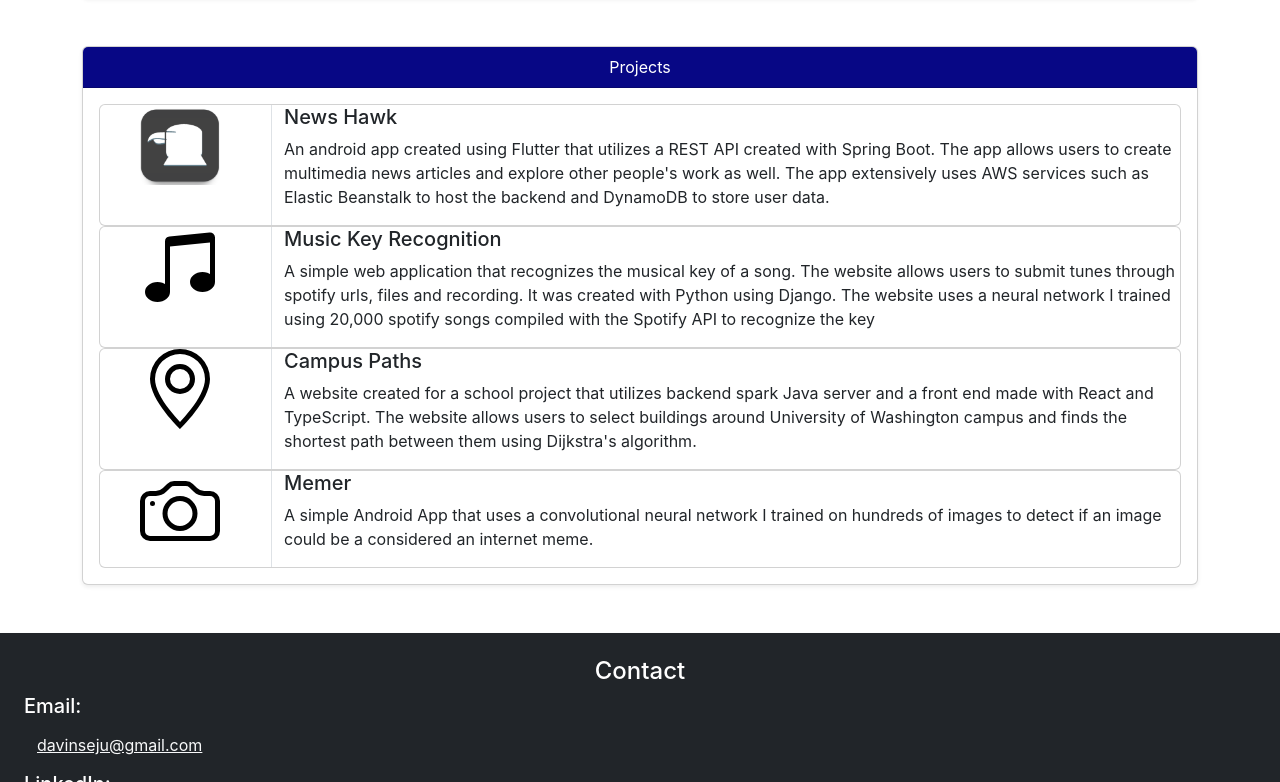
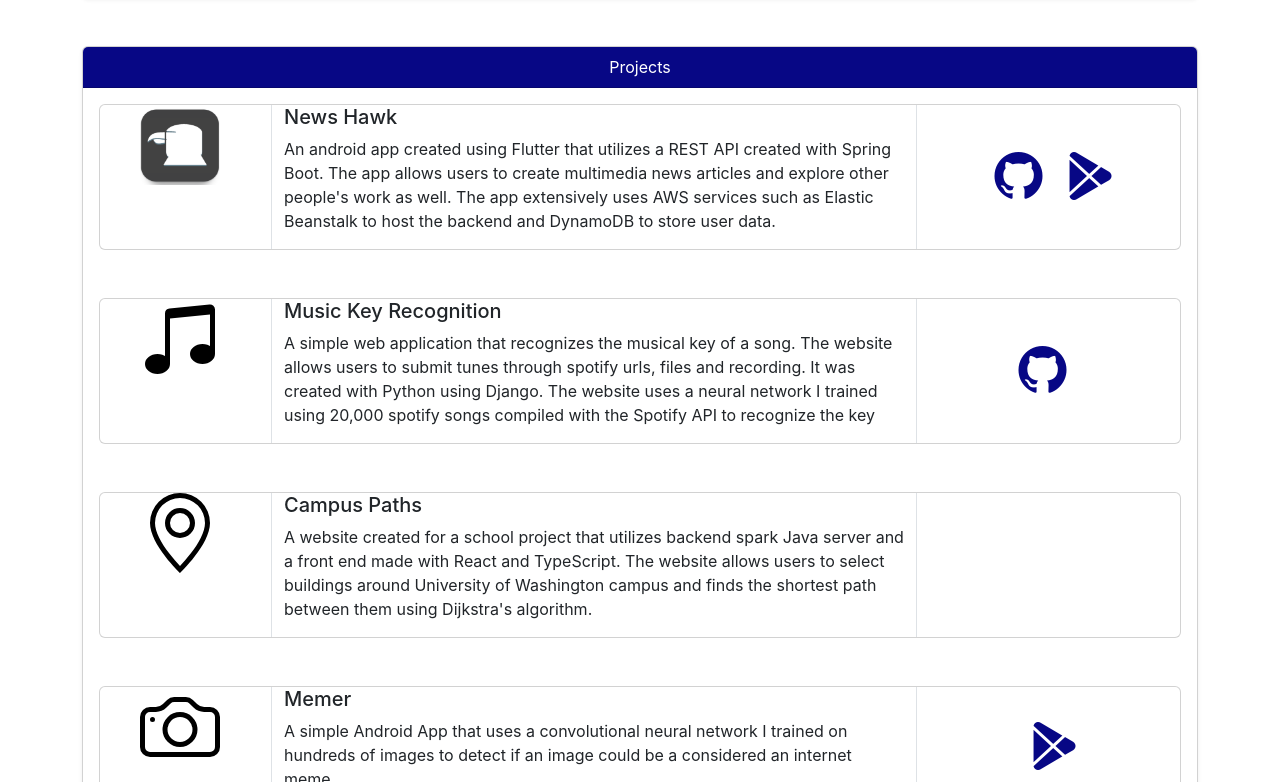
Before and after one commit to sejudav20/personal-website, a React (Create React App) app: page / in a window 1280 px wide. Shown: the part 3338-4120 px from the top of the page. Built offline with nearby package versions, Linux system fonts and the light colour scheme.

Commit message:
Added Links to Projects

```diff
--- a/src/App.css
+++ b/src/App.css
@@ -20,3 +20,7 @@ html {
 #download-card {
   width: 250px;
 }
+
+.links-icon{
+  font-size:3em;
+}
--- a/src/ContactBar.tsx
+++ b/src/ContactBar.tsx
@@ -10,7 +10,7 @@ function ContactBar({ id }: ContactBarProp) {
     return (<div id={id} className="mt-5 p-4  text-white bg-dark shadow-sm">
         <center><h4>Contact</h4></center>
         <h5>Email:</h5>
-        <a className="btn btn-link mb-2 text-light" href='mailto:davinseju@gmail.com'>davinseju@gmail.com</a>
+        <p>davinseju (at) gmail.com</p>
 
         <h5>LinkedIn:</h5>
         <a className="btn btn-link mb-2 text-light" href='https://www.linkedin.com/in/davin-seju-7813601b3/'>https://www.linkedin.com/in/davin-seju-7813601b3/</a>
--- a/src/Content.tsx
+++ b/src/Content.tsx
@@ -180,15 +180,30 @@ export function Projects() {
     return (
         <><ProjectCard iconPath="./news_hawk.png" title="News Hawk" details="An android app created using Flutter that utilizes a
         REST API created with Spring Boot. The app allows users to create multimedia news articles and explore other people's work as well.
-        The app extensively uses AWS services such as Elastic Beanstalk to host the backend and DynamoDB to store user data." />
+        The app extensively uses AWS services such as Elastic Beanstalk to host the backend and DynamoDB to store user data."
+        links={<>
+
+                <a href='https://github.com/sejudav20/NewsHawk-Backend'><i className="bi bi-github links-icon pe-4"/></a>
+
+                <a href='https://play.google.com/store/apps/details?id=com.NewsHawk.project_novus'><i className="bi bi-google-play links-icon"/></a>
+
+           </>}/>
             <ProjectCard iconPath="./music-note-beamed.svg" title="Music Key Recognition" details="A simple web application that recognizes the musical key
             of a song. The website allows users to submit tunes through spotify urls, files and recording. It was created with Python using
-            Django. The website uses a neural network I trained using 20,000 spotify songs compiled with the Spotify API to recognize the key" />
+            Django. The website uses a neural network I trained using 20,000 spotify songs compiled with the Spotify API to recognize the key"
+            links={<>
+            <a href='https://github.com/sejudav20/Music-Key-Recognization-Website'><i className="bi bi-github links-icon pe-4"/></a>
+            {/* <a href='https://play.google.com/store/apps/details?id=com.NewsHawk.project_novus'><i className="bi bi-globe links-icon"/></a> */}
+            </>}/>
             <ProjectCard iconPath="./geo-alt.svg" title="Campus Paths" details="A website created for a school project that utilizes backend spark Java server
             and a front end made with React and TypeScript. The website allows users to select buildings around University of Washington campus and finds the shortest path
-            between them using Dijkstra's algorithm." />
+            between them using Dijkstra's algorithm."
+            links={<>
+            {/* <a href='https://github.com/sejudav20/NewsHawk-Backend'><i className="bi bi-globe links-icon"/></a> */}
+            </>} />
             <ProjectCard iconPath="./camera.svg" title="Memer" details=" A simple Android App that uses a convolutional neural network I trained on hundreds of images
-            to detect if an image could be a considered an internet meme." /></>
+            to detect if an image could be a considered an internet meme."
+            links={<><a href='https://play.google.com/store/apps/details?id=com.SpartanSoftTech.memerecognition'><i className="bi bi-google-play links-icon"/></a></>}/></>
     )
 }
 
@@ -197,22 +212,27 @@ interface ProjectProp {
     iconPath: string
     title: string
     details: string
+    links: any
 }
 
 
-function ProjectCard({ iconPath, title, details }: ProjectProp) {
+function ProjectCard({ iconPath, title, details,links }: ProjectProp) {
     return (<>
-        <div className="card">
+        <div className="card mb-5">
             <div className="row">
                 <div className="col-sm-2 border-end d-flex justify-content-center">
                     <center><img src={iconPath} alt="App icon" width="80" height="80" /></center>
 
                 </div>
-                <div className="col-sm-10 d-flex flex-column justify-content-start  ">
+                <div className="col-sm-7 d-flex flex-column justify-content-start  ">
                     <div className="h5">{title}</div>
                     <p>{details}</p>
                 </div>
+                <div className="col-sm-3 border-start d-flex flex-row justify-content-center align-items-center  ">
+                   {links}
+
+                </div>
             </div>
         </div>
-    </>)
+    </>);
 }
```
